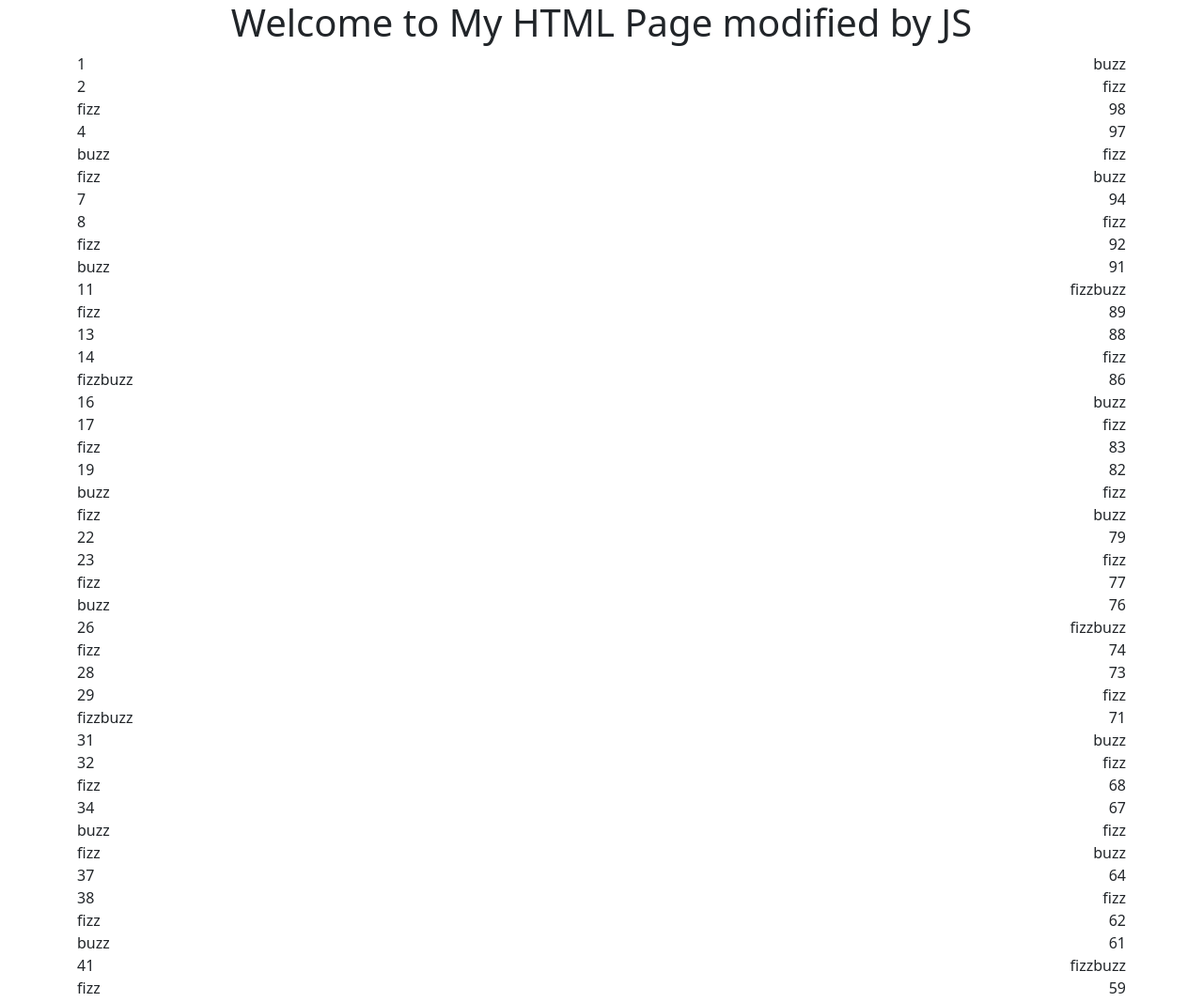
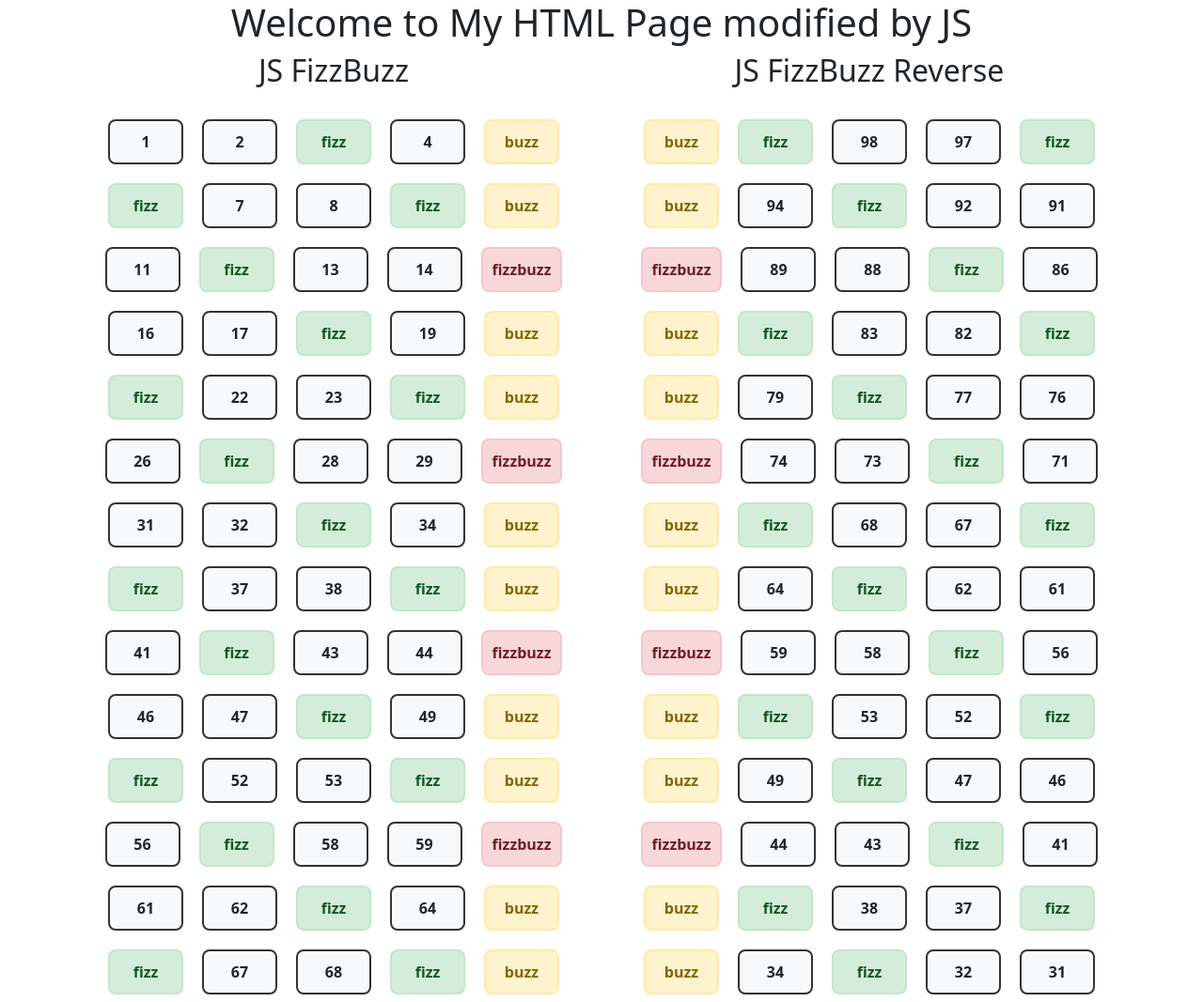
Before and after one commit to aldodenegri/js-fizzbuzz, a plain HTML site: page index.html in a window 1280 px wide. Shown: the top 1067 px of the page at 94% size. Drawn offline with nearby package versions, Linux system fonts and the light colour scheme.

Commit message:
modificato layout delle due liste, in particolare aggiunta funzione per assegnare una classe in base al valore

```diff
--- a/index.html
+++ b/index.html
@@ -5,12 +5,23 @@
         <meta name="viewport" content="width=device-width, initial-scale=1.0">
         <title>HTML-JS Page</title>
         <link href="https://cdn.jsdelivr.net/npm/bootstrap@5.3.8/dist/css/bootstrap.min.css" rel="stylesheet" integrity="sha384-sRIl4kxILFvY47J16cr9ZwB07vP4J8+LH7qKQnuqkuIAvNWLzeN8tE5YBujZqJLB" crossorigin="anonymous">
+        <link rel="stylesheet" href="styles.css">
 
     </head>
     <body>
 
         <div id="textJS" class="container">
             <h1 class="d-flex justify-content-center">Welcome to My HTML Page modified by JS</h1>
+            <div class="row">
+                <div class="col-6">
+                    <h2 class="d-flex justify-content-center">JS FizzBuzz</h2>
+                    <div id="contenuto"></div>
+                </div>
+                <div class="col-6">
+                    <h2 class="d-flex justify-content-center">JS FizzBuzz Reverse</h2>
+                    <div id="contenutoReverse"></div>
+                </div>
+            </div>
         </div>
         <script src="main.js"></script>
     </body>
--- a/main.js
+++ b/main.js
@@ -1,8 +1,11 @@
-let textJS = document.getElementById("textJS");
+//let textJS = document.getElementById("textJS");
+let contenuto = document.getElementById("contenuto");
+let contenutoReverse = document.getElementById("contenutoReverse");
 let output = "";
 let outputReverse = "";
 for (let i = 1, j = 100; i <= 100 && j >= 0; i++, j--)//in alterantiiva posso usare anche for(let i=1;i<101;i++)
 {
+
     //la logica dei cotrolli per i e per j devono essere separate altrimenti si sovrascrivono a vicenda e non ottengo il controllo desierato
     //controllo se il numero è multiplo di 3 e 5 tramite l'operatore modulo %, il resto della divisione sia per i che per j
     if (i % 3 == 0 && i % 5 == 0) output = "fizzbuzz";
@@ -15,15 +18,33 @@ for (let i = 1, j = 100; i <= 100 && j >= 0; i++, j--)//in alterantiiva posso us
     else if (j % 5 == 0) outputReverse = "buzz";
     else outputReverse = j;
     //stampo nell'html aggiungendo l'ultimo valore calcolato a capo ad ogni iterazione
-    textJS.innerHTML +=
+    /*textJS.innerHTML +=
         `<div class="row">
             <div class="col-6">
                 <span>${output}</span>
             </div>`
         +
-        `<div class="col-6 d-flex justify-content-end">
+        `<div class="col-6 d-flex justify-content-end text-warning">
                 <span>${outputReverse}</span>
             </div>
         </div>`;
+    console.log(output + " - " + outputReverse);*/
+    contenuto.innerHTML += `<div class="${getClass(output)}">${output}</div>`;
+    contenutoReverse.innerHTML += `<div class="${getClass(outputReverse)}">${outputReverse}</div>`;
     console.log(output + " - " + outputReverse);
+
 }
+//funzione per restituire la classe in base al valore
+function getClass(value) {
+        switch(value) {
+            case "fizzbuzz": return "fizzbuzz-item";
+            case "fizz":return "fizz-item";
+            case "buzz":return "buzz-item";
+            default:return "number-item";
+        }
+        /*if (value === "fizzbuzz") return "fizzbuzz-item";
+        else if (value === "fizz") return "fizz-item";
+        else if (value === "buzz") return "buzz-item";
+        else return "number-item";*/
+
+    }
--- /dev/null
+++ b/styles.css
@@ -0,0 +1,40 @@
+.fizz-item, .buzz-item, .fizzbuzz-item, .number-item {
+        border: 2px solid #333;
+        border-radius: 8px;
+        padding: 10px;
+        margin: 5px;
+        text-align: center;
+        font-weight: bold;
+        min-width: 80px;
+    }
+
+    .number-item {
+        background-color: #f8f9fa;
+        color: #212529;
+    }
+
+    .fizz-item {
+        background-color: #d4edda;
+        color: #155724;
+        border-color: #c3e6cb;
+    }
+
+    .buzz-item {
+        background-color: #fff3cd;
+        color: #856404;
+        border-color: #ffeaa7;
+    }
+
+    .fizzbuzz-item {
+        background-color: #f8d7da;
+        color: #721c24;
+        border-color: #f5c6cb;
+    }
+
+    #contenuto, #contenutoReverse {
+        display: flex;
+        flex-wrap: wrap;
+        justify-content: center;
+        gap: 10px;
+        padding: 20px;
+    }
```
